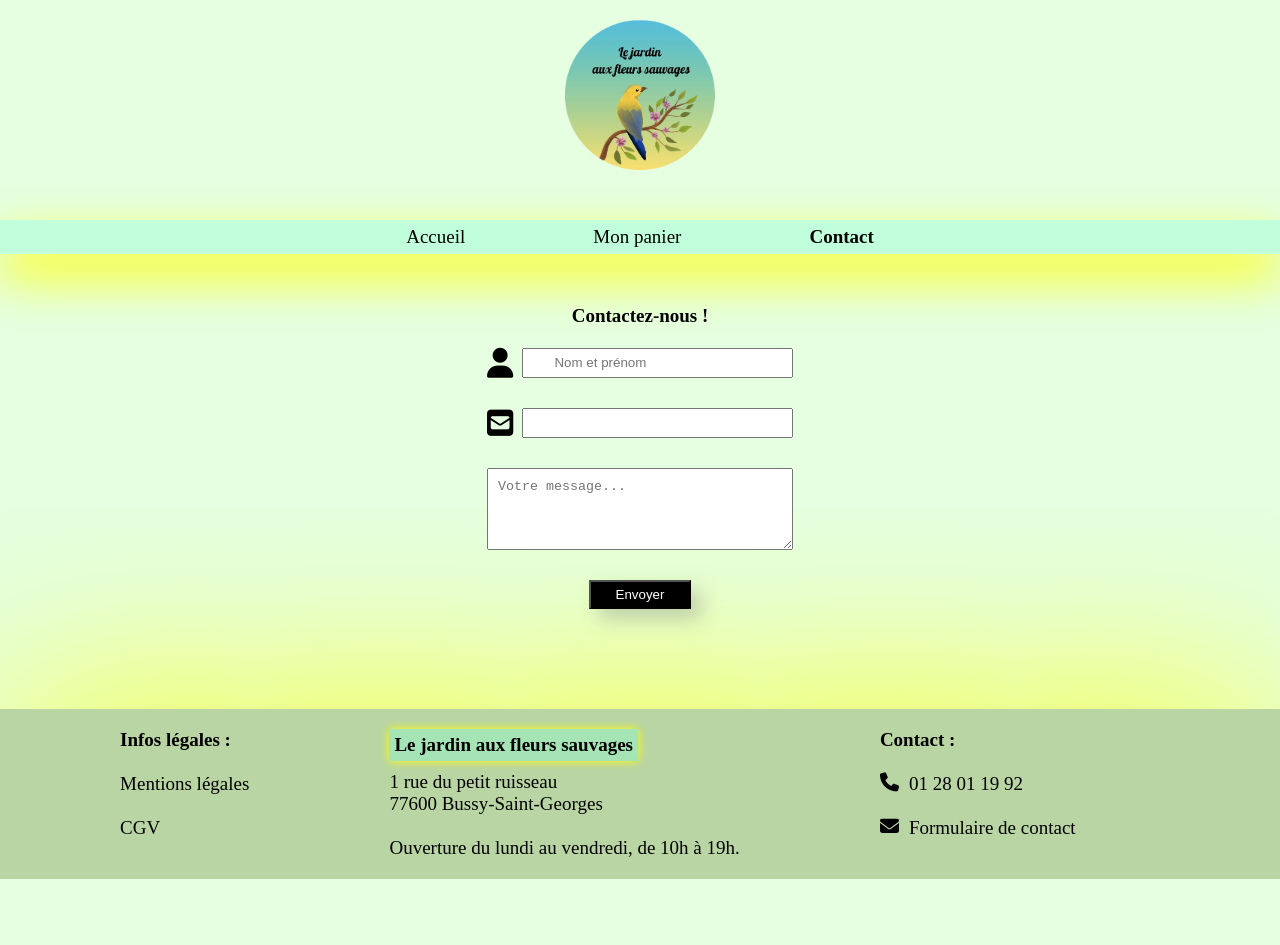
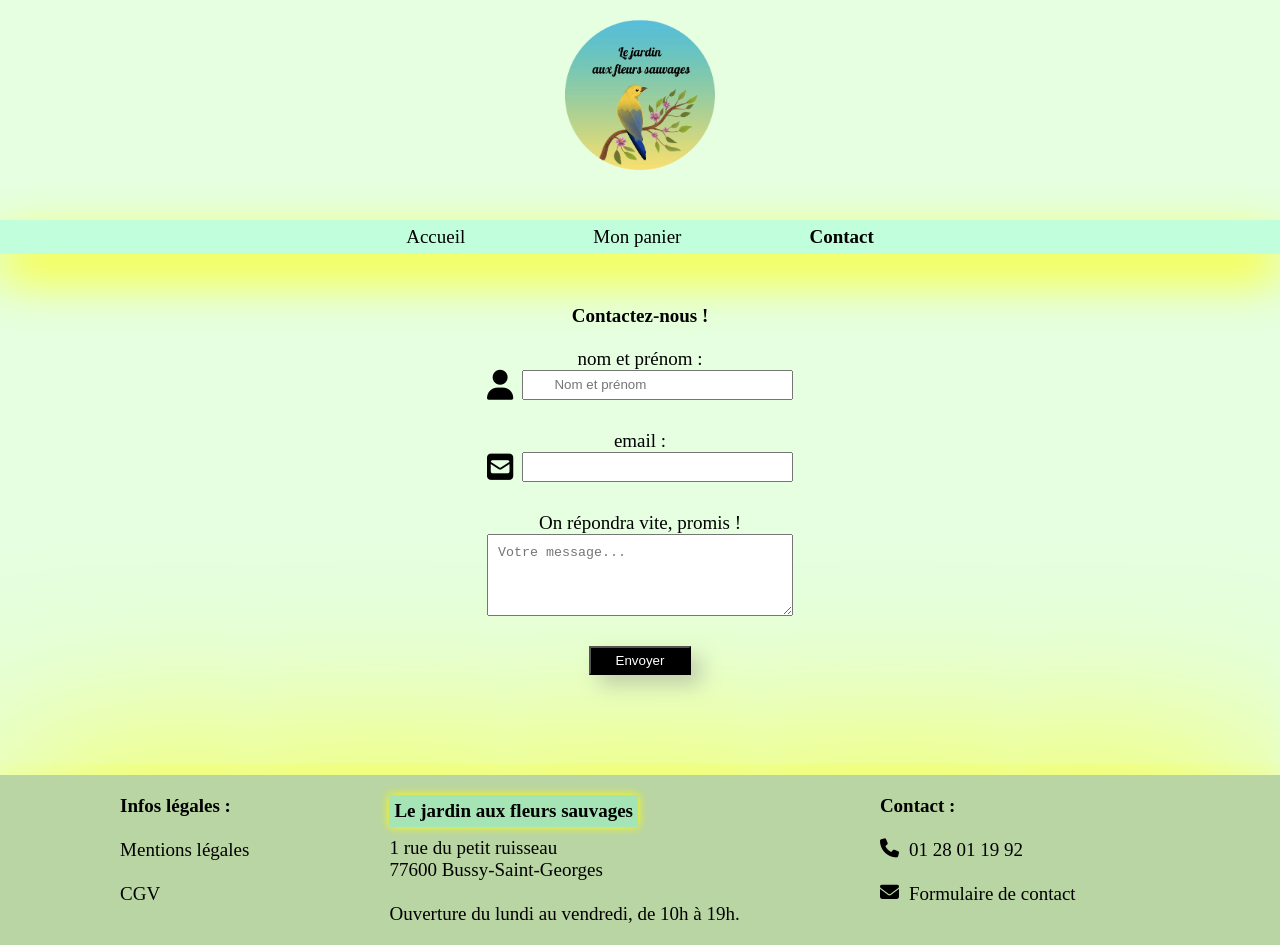
Before and after one commit to NatashaFinkel/The-flower-power-project, a React (Vite) app: page /The-flower-power-project/contact in a window 1280 px wide. Before the commit the page ends 879 px from the top, so only its background shows below. Built offline with nearby package versions, Linux system fonts and the light colour scheme.

Commit message:
Fix accessibilité : modification des labels du formulaire de contact

```diff
--- a/src/pages/ContactPage.jsx
+++ b/src/pages/ContactPage.jsx
@@ -15,8 +15,7 @@ function ContactPage() {
             </div>
             <div>
                 <form>
-                    <FormLabel inputId="client-name" />
-
+                    <FormLabel inputId="client-name" inputValue="nom et prénom :" />
                     <FormInput
                         inputClassName="form-input"
                         iconClassName="fa-solid fa-user contact-icon"
@@ -25,7 +24,7 @@ function ContactPage() {
                         inputPlaceholder="Nom et prénom"
                     />
 
-                    <FormLabel inputClassName="flex-div" inputId="client-email" />
+                    <FormLabel inputClassName="flex-div" inputId="client-email" inputValue="email :" />
 
                     <FormInput
                         inputClassName="form-input"
@@ -36,7 +35,7 @@ function ContactPage() {
                     />
 
                     <div className="message-div">
-                        <FormLabel inputId="client-message" />
+                        <FormLabel inputId="client-message" inputValue="On répondra vite, promis !" />
                         <textarea
                             id="client-message"
                             name="client-message"
```
